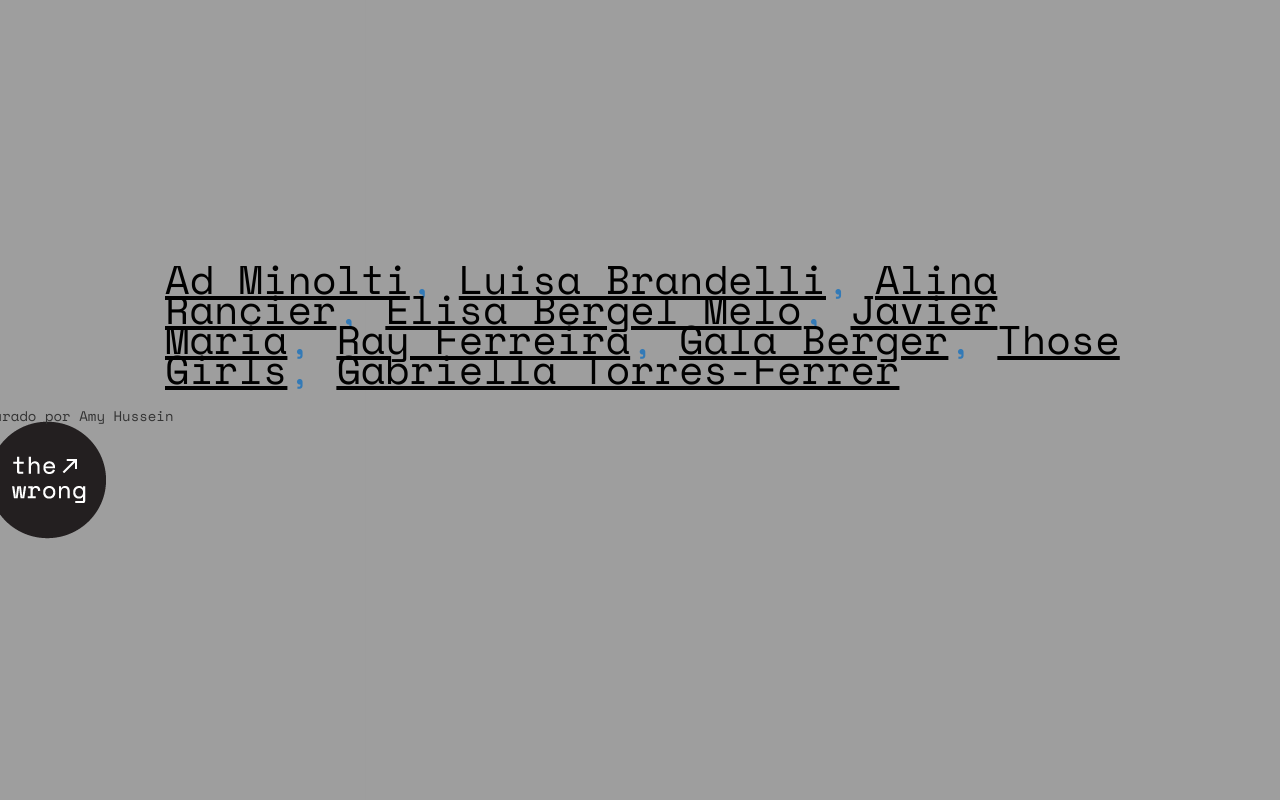
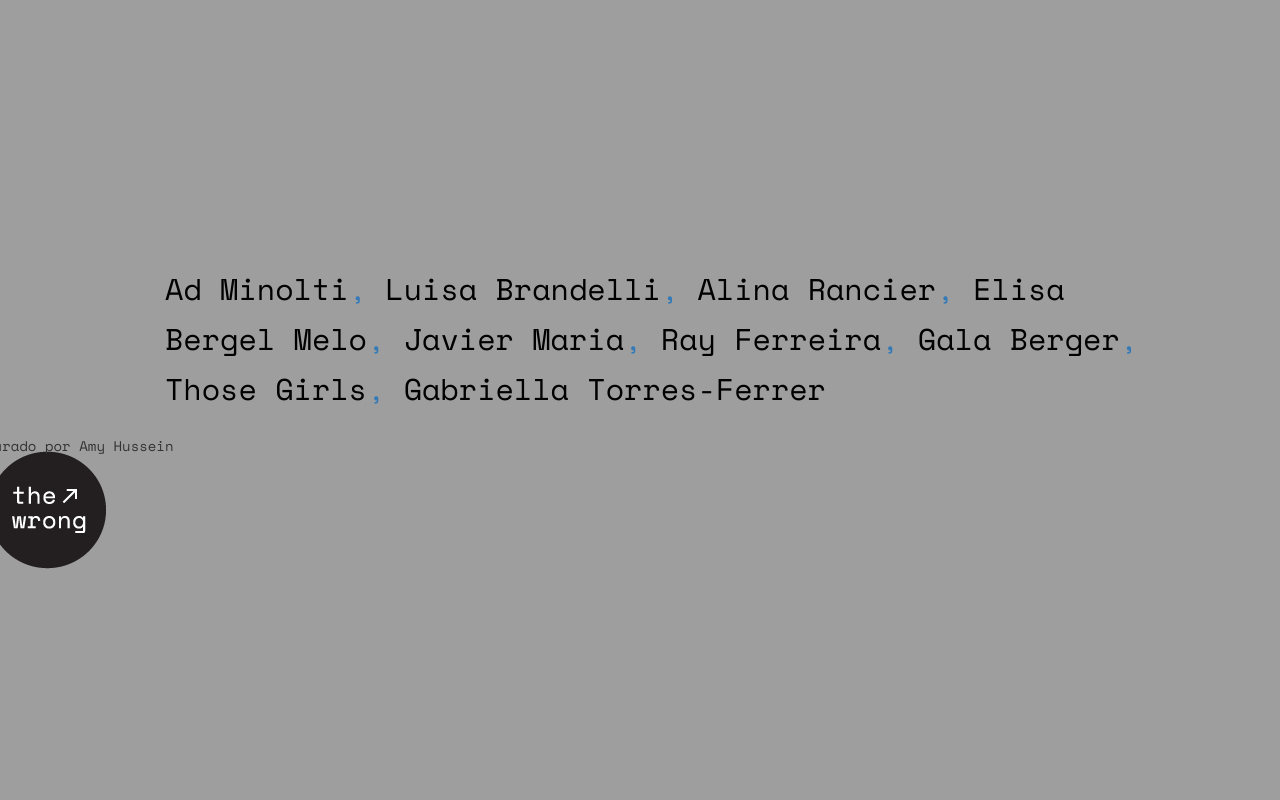
Before and after one commit to itwjagbps/itwjagbps, a PHP site: page / in a window 1280 px wide. Run offline with PHP 8.4, Linux system fonts and the light colour scheme.

Commit message:
Update style.css

```diff
--- a/css/style.css
+++ b/css/style.css
@@ -44,11 +44,11 @@ body {
 }
 
 .artist-list {
-  font-size: 4rem !important;
+  font-size: 3rem !important;
   padding-left: 150px;
   padding-right: 100px;
   margin-bottom: 2px;
-  line-height: 3rem !important;
+  line-height: 5rem !important;
 }
 
 .artist-list li:before {
@@ -75,8 +75,10 @@ p {
 }
 
 a:link {
-  color: black; text-decoration: underline !important
+  color: black;
 }
+
+a:hover {text-decoration: line-through}
 
 a:visited {
   color: black;
```
